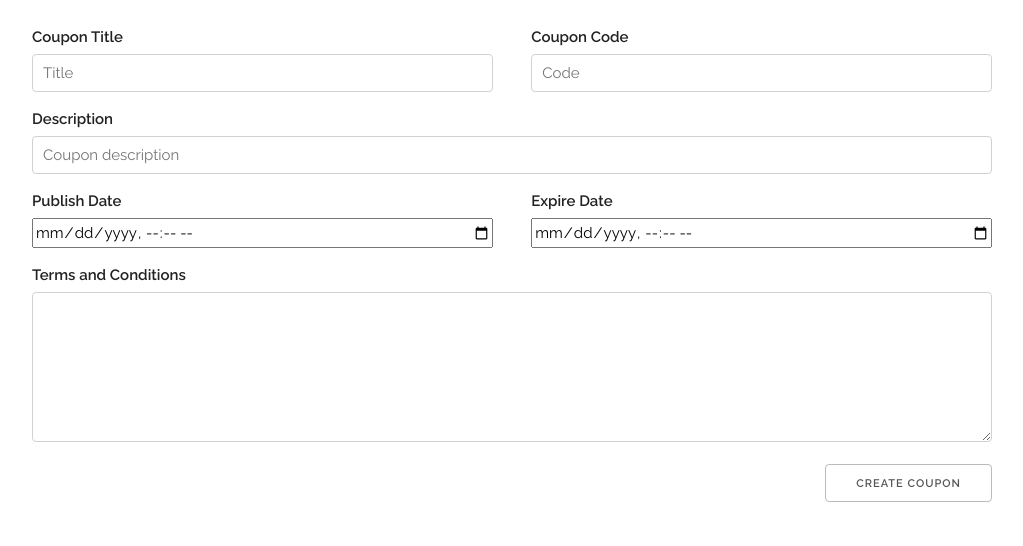
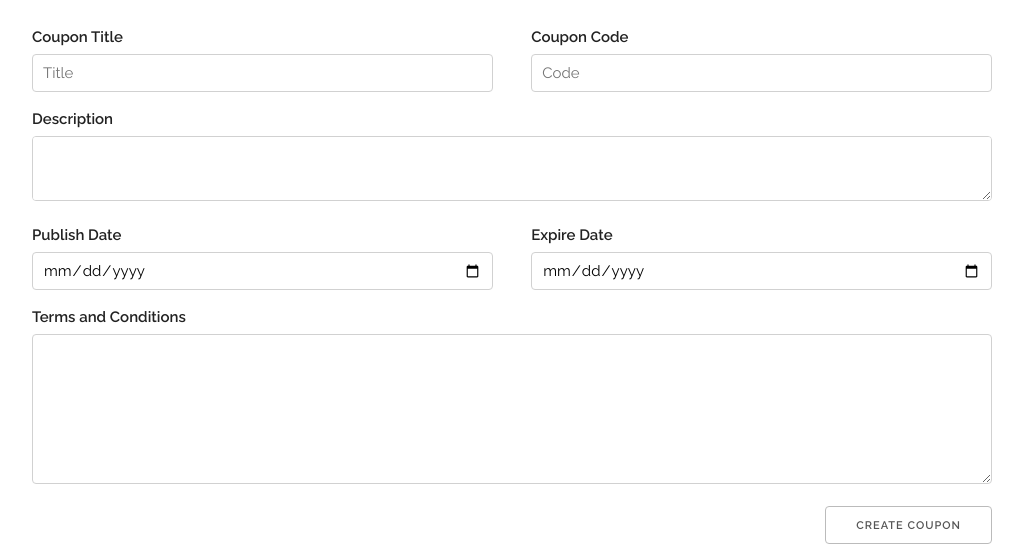
Before and after one commit to diasclive/WSG-Coupons, a Django app: page /coupons/create/ in a window 1280 px wide. Shown: the part 87-633 px from the top of the page, without its empty margins (128-1151 px from the left). Run offline with Django 3.2, Linux system fonts and the light colour scheme.

Commit message:
Modified couponcreation template (2/2)

```diff
--- a/coupons/templates/coupons/create.html
+++ b/coupons/templates/coupons/create.html
@@ -19,19 +19,20 @@
     <div class="row">
     <div class="twelve columns">
       <label for="id_description">Description</label>
-      <input class="u-full-width" id="id_description" name="description" type="text" placeholder="Coupon description" required>
+      <textarea cols="50" rows="3" class="u-full-width" id="id_description" name="description" type="text" placeholder="Coupon Description" required style="margin-top: 0px; margin-bottom: 15px; height: 30px; width: 960px">
       {{ form.description.errors }}
+      </textarea>
     </div>
   </div>
   <div class="row">
     <div class="six columns">
       <label for="id_publish_date">Publish Date</label>
-      <input class="u-full-width" id="id_publish_date" name="publish_date" type="datetime-local" required>
+      <input class="u-full-width" id="id_publish_date" name="publish_date" type="date" required>
       {{ form.publish_date.errors }}
     </div>
     <div class="six columns">
       <label for="id_expire_date">Expire Date</label>
-      <input class="u-full-width" id="id_expire_date" name="expire_date" type="datetime-local" required>
+      <input class="u-full-width" id="id_expire_date" name="expire_date" type="date" required>
       {{ form.expire_date.errors }}
     </div>
   </div>
```
